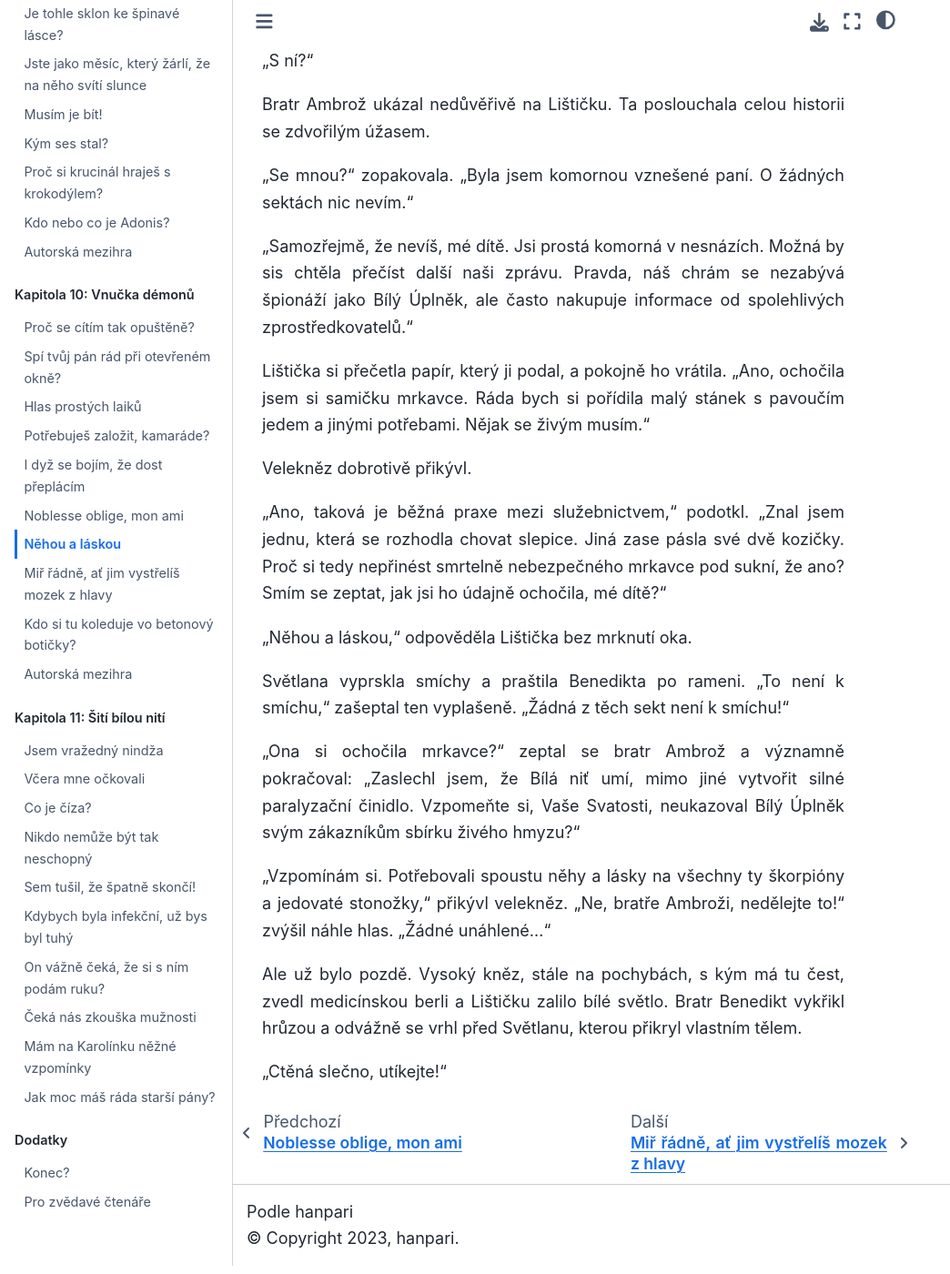
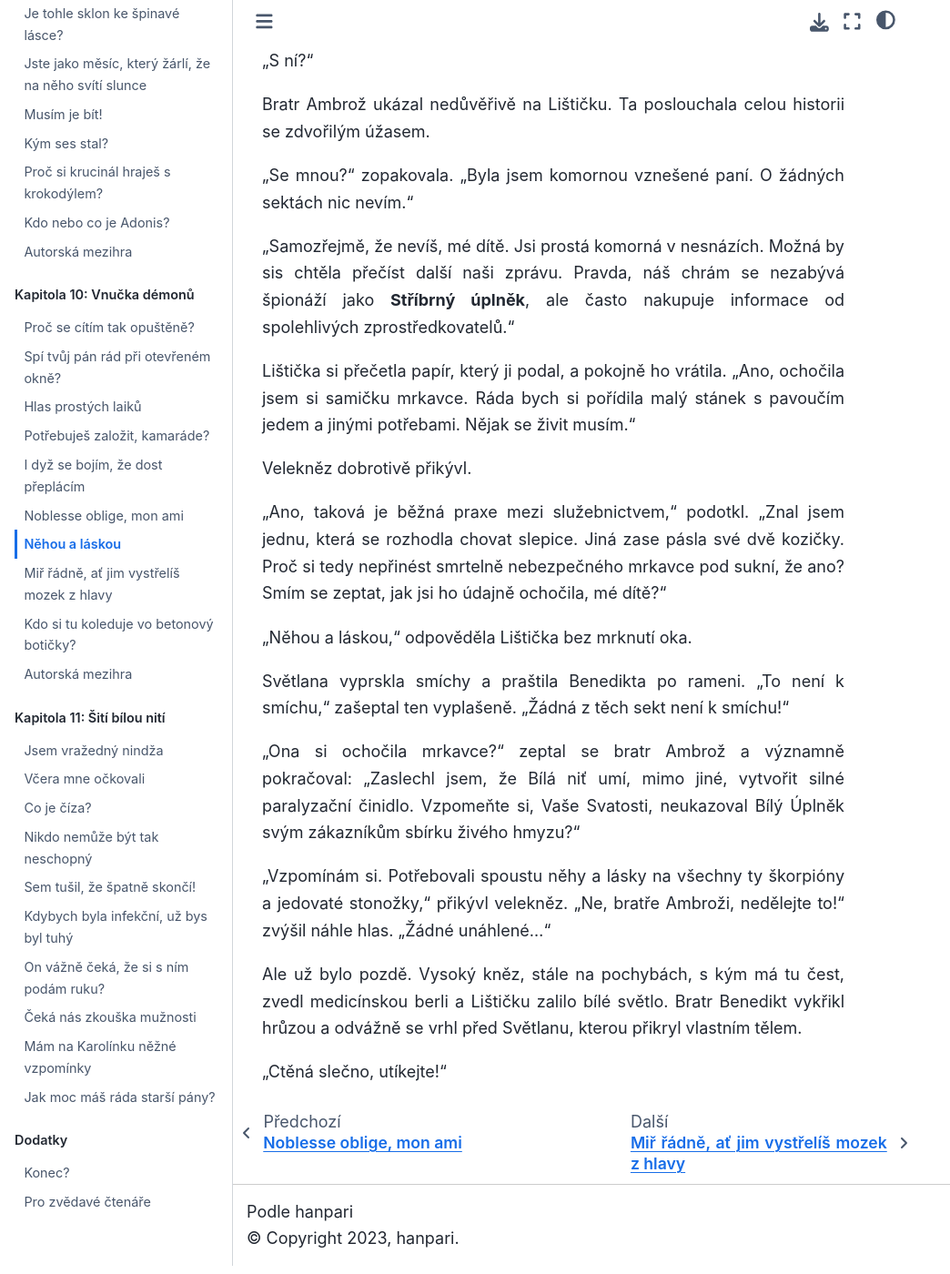
Before and after one commit to hanpari/sest-spolecniku, a Sphinx documentation site: the page built from source/sest_spolecniku/010-vnucka-demonu/07.md, in a window 1280 px wide and 1400 px high, scrolled down 4699 px. Shown: the whole window at 91% size, without its empty margins (0-1044 px from the left). Built offline with Sphinx 7.4.7 and the Sphinx Book theme 1.1.4, drawn with Linux system fonts in a browser that asks for light colours; pages that are not in the unit, such as notebooks, are missing from menus; some of the changed text lies outside the part shown.

Commit message:
Update 07.md

```diff
--- a/source/sest_spolecniku/010-vnucka-demonu/07.md
+++ b/source/sest_spolecniku/010-vnucka-demonu/07.md
@@ -98,9 +98,9 @@ Bratr Ambrož ukázal nedůvěřivě na Lištičku. Ta poslouchala celou histori
 
 "Se mnou?" zopakovala. "Byla jsem komornou vznešené paní. O žádných sektách nic nevím."
 
-"Samozřejmě, že nevíš, mé dítě. Jsi prostá komorná v nesnázích. Možná by sis chtěla přečíst další naši zprávu. Pravda, náš chrám se nezabývá špionáží jako Bílý Úplněk, ale často nakupuje informace od spolehlivých zprostředkovatelů."
+"Samozřejmě, že nevíš, mé dítě. Jsi prostá komorná v nesnázích. Možná by sis chtěla přečíst další naši zprávu. Pravda, náš chrám se nezabývá špionáží jako **Stříbrný úplněk**, ale často nakupuje informace od spolehlivých zprostředkovatelů."
 
-Lištička si přečetla papír, který ji podal, a pokojně ho vrátila. "Ano, ochočila jsem si samičku mrkavce. Ráda bych si pořídila malý stánek s pavoučím jedem a jinými potřebami. Nějak se živým musím."
+Lištička si přečetla papír, který ji podal, a pokojně ho vrátila. "Ano, ochočila jsem si samičku mrkavce. Ráda bych si pořídila malý stánek s pavoučím jedem a jinými potřebami. Nějak se živit musím."
 
 Velekněz dobrotivě přikývl.
 
@@ -110,7 +110,7 @@ Velekněz dobrotivě přikývl.
 
 Světlana vyprskla smíchy a praštila Benedikta po rameni. "To není k smíchu," zašeptal ten vyplašeně. "Žádná z těch sekt není k smíchu!"
 
-"Ona si ochočila mrkavce?" zeptal se bratr Ambrož a významně pokračoval: "Zaslechl jsem, že Bílá niť umí, mimo jiné vytvořit silné paralyzační činidlo. Vzpomeňte si, Vaše Svatosti, neukazoval Bílý Úplněk svým zákazníkům sbírku živého hmyzu?"
+"Ona si ochočila mrkavce?" zeptal se bratr Ambrož a významně pokračoval: "Zaslechl jsem, že Bílá niť umí, mimo jiné, vytvořit silné paralyzační činidlo. Vzpomeňte si, Vaše Svatosti, neukazoval Bílý Úplněk svým zákazníkům sbírku živého hmyzu?"
 
 "Vzpomínám si. Potřebovali spoustu něhy a lásky na všechny ty škorpióny a jedovaté stonožky," přikývl velekněz. "Ne, bratře Ambroži, nedělejte to!" zvýšil náhle hlas. "Žádné unáhlené..."
 
```
Also changed, not shown: other parts of source/sest_spolecniku/010-vnucka-demonu/07.md (+3 -3 lines).
